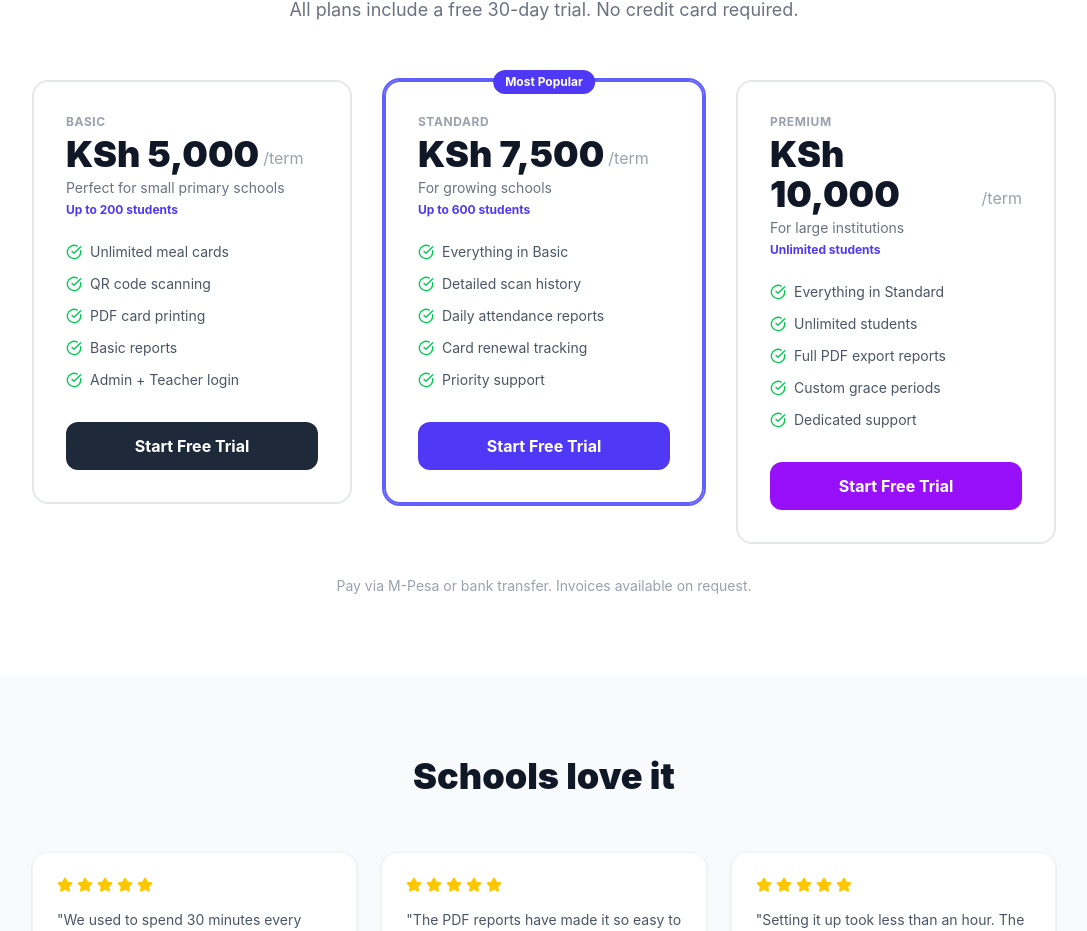
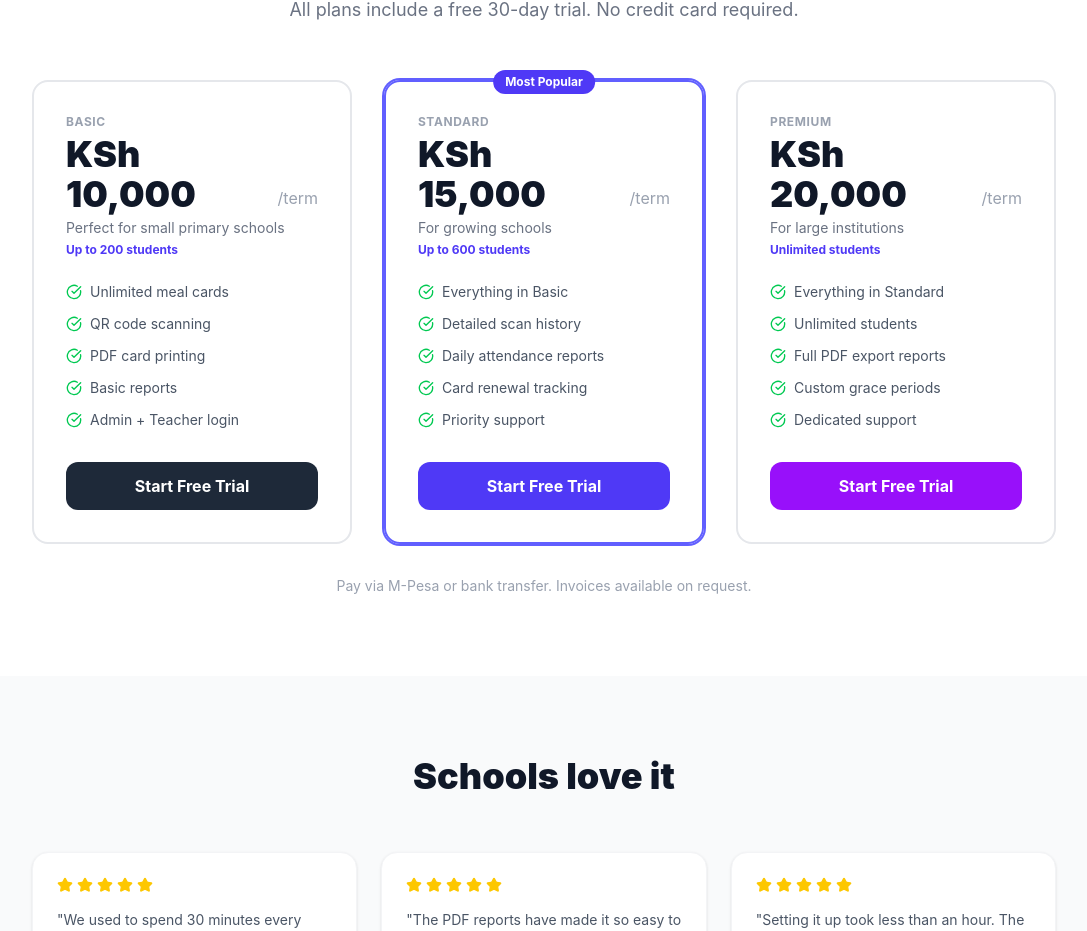
Before and after one commit to Hezbon12/Meal-Card-System, a React (Vite) app: page / in a window 1280 px wide. Shown: the part 2692-3623 px from the top of the page, without its empty margins (96-1183 px from the left). Built offline with nearby package versions, Linux system fonts and the light colour scheme.

Commit message:
changre of pricing

```diff
--- a/src/LandingPage.jsx
+++ b/src/LandingPage.jsx
@@ -267,7 +267,7 @@ function Pricing() {
   const plans = [
     {
       name: 'Basic',
-      price: 'KSh 5,000',
+      price: 'KSh 10,000',
       period: '/term',
       desc: 'Perfect for small primary schools',
       students: 'Up to 200 students',
@@ -277,7 +277,7 @@ function Pricing() {
     },
     {
       name: 'Standard',
-      price: 'KSh 7,500',
+      price: 'KSh 15,000',
       period: '/term',
       desc: 'For growing schools',
       students: 'Up to 600 students',
@@ -288,7 +288,7 @@ function Pricing() {
     },
     {
       name: 'Premium',
-      price: 'KSh 10,000',
+      price: 'KSh 20,000',
       period: '/term',
       desc: 'For large institutions',
       students: 'Unlimited students',
```
